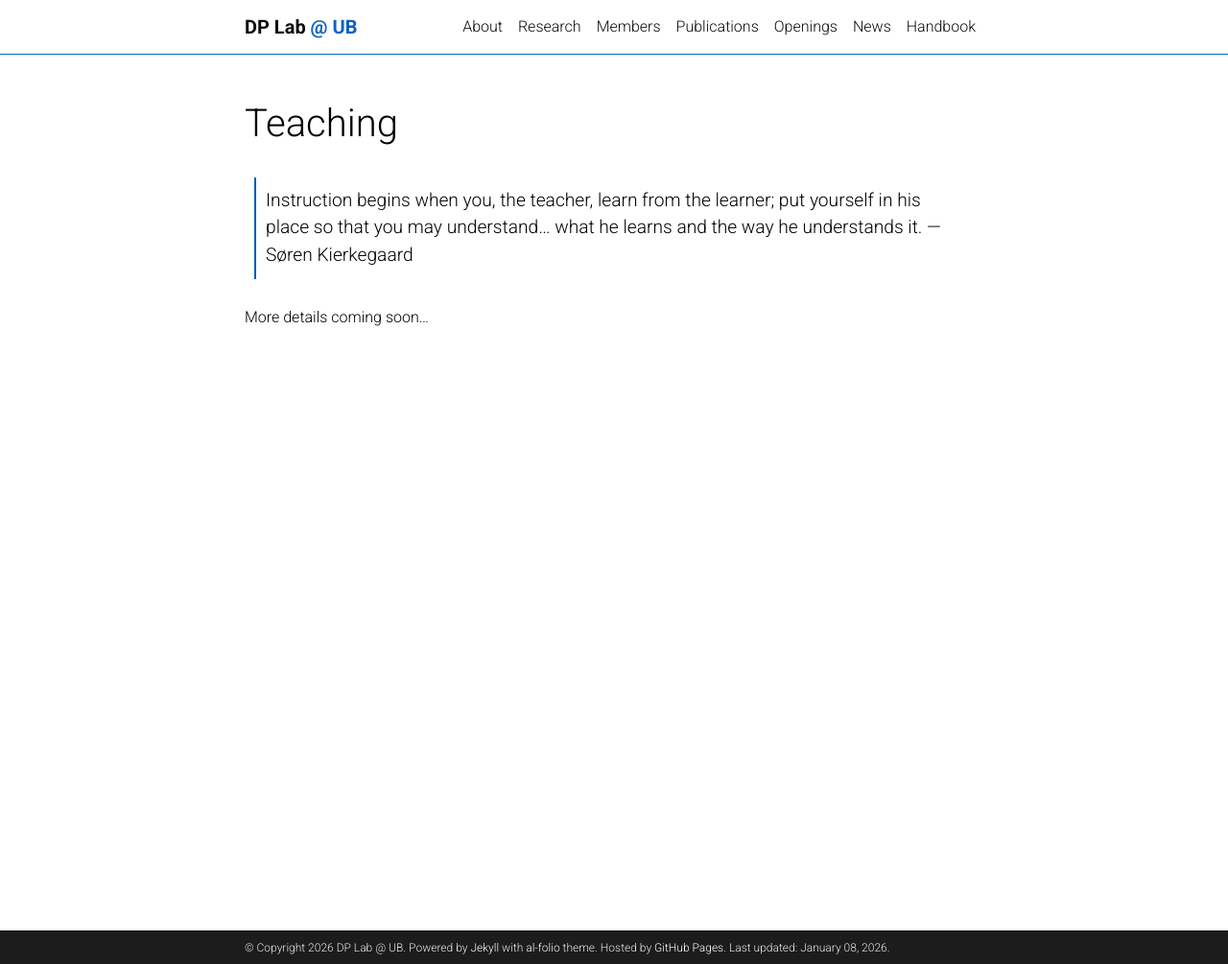
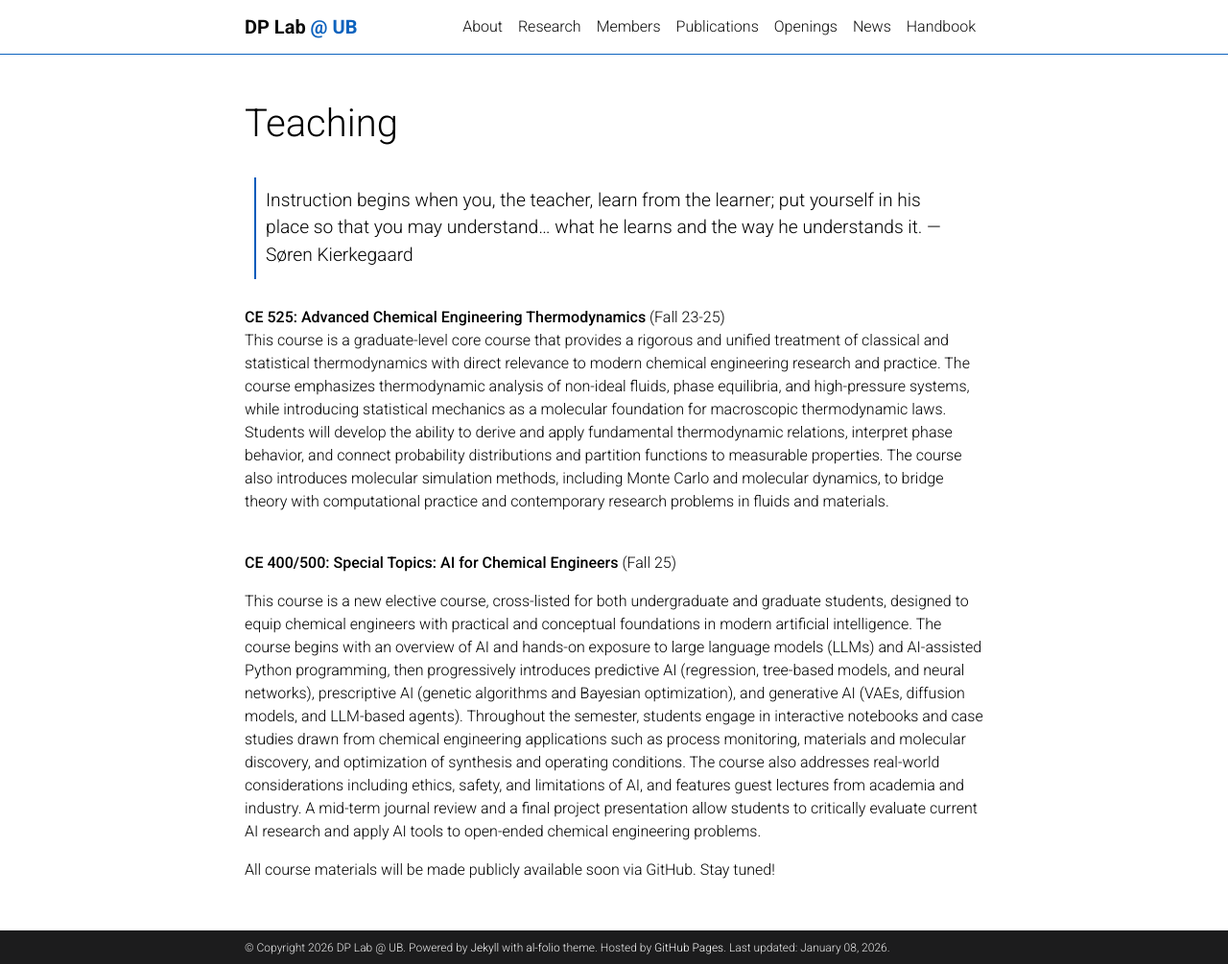
Before and after one commit to ShiResearchGroup/shiresearchgroup.github.io, a Jekyll site: the page built from _pages/teaching.md, in a window 1280 px wide and 1005 px high. Shown: the whole window at 96% size. Built offline with Jekyll 4.4.1, drawn with Linux system fonts in a browser that asks for light colours; comment, search, counter and statistics services are not loaded; a style sheet for code colours, icons or effects is not loaded.

Commit message:
Update teaching.md

```diff
--- a/_pages/teaching.md
+++ b/_pages/teaching.md
@@ -14,4 +14,14 @@ nav_order: 5
 </blockquote>
 
 
-More details coming soon...
+**CE 525: Advanced Chemical Engineering Thermodynamics** (Fall 23-25)<br>
+This course is a graduate-level core course that provides a rigorous and unified treatment of classical and statistical thermodynamics with direct relevance to modern chemical engineering research and practice. The course emphasizes thermodynamic analysis of non-ideal fluids, phase equilibria, and high-pressure systems, while introducing statistical mechanics as a molecular foundation for macroscopic thermodynamic laws. Students will develop the ability to derive and apply fundamental thermodynamic relations, interpret phase behavior, and connect probability distributions and partition functions to measurable properties. The course also introduces molecular simulation methods, including Monte Carlo and molecular dynamics, to bridge theory with computational practice and contemporary research problems in fluids and materials. <br><br>
+
+**CE 400/500: Special Topics: AI for Chemical Engineers** (Fall 25)<br>
+
+
+
+
+This course is a new elective course, cross-listed for both undergraduate and graduate students, designed to equip chemical engineers with practical and conceptual foundations in modern artificial intelligence. The course begins with an overview of AI and hands-on exposure to large language models (LLMs) and AI-assisted Python programming, then progressively introduces predictive AI (regression, tree-based models, and neural networks), prescriptive AI (genetic algorithms and Bayesian optimization), and generative AI (VAEs, diffusion models, and LLM-based agents). Throughout the semester, students engage in interactive notebooks and case studies drawn from chemical engineering applications such as process monitoring, materials and molecular discovery, and optimization of synthesis and operating conditions. The course also addresses real-world considerations including ethics, safety, and limitations of AI, and features guest lectures from academia and industry. A mid-term journal review and a final project presentation allow students to critically evaluate current AI research and apply AI tools to open-ended chemical engineering problems. <br>
+
+All course materials will be made publicly available soon via GitHub. Stay tuned!
```
